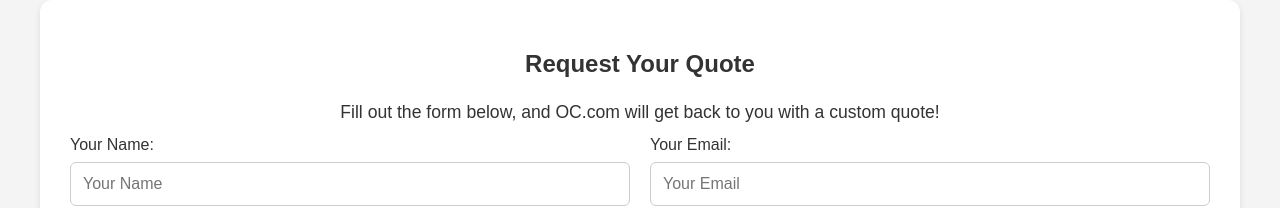
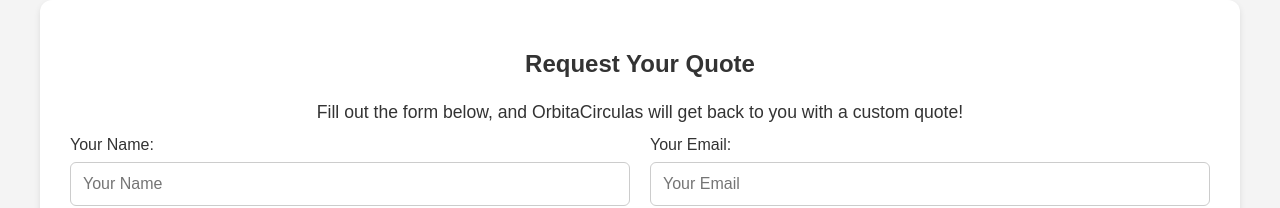
Before and after one commit to OrbitaCirculas/OrbitaCirculas, a plain HTML site: page index.html in a window 1280 px wide. Both pictures are taken after a click on the link "Request a Quote Today". Shown: the part 367-575 px from the top of the page. Drawn offline with Linux system fonts and the light colour scheme.

Commit message:
index.html

```diff
--- a/index.html
+++ b/index.html
@@ -253,7 +253,7 @@
 
         <div class="form-container" id="quoteForm">
             <h2>Request Your Quote</h2>
-            <p>Fill out the form below, and OC.com will get back to you with a custom quote!</p>
+            <p>Fill out the form below, and OrbitaCirculas will get back to you with a custom quote!</p>
             <!-- Verify Formspree endpoint (https://formspree.io/f/xkgrgnyy) is active in your Formspree account -->
             <form action="https://formspree.io/f/xkgrgnyy" method="POST">
                 <div class="form-grid">
```
